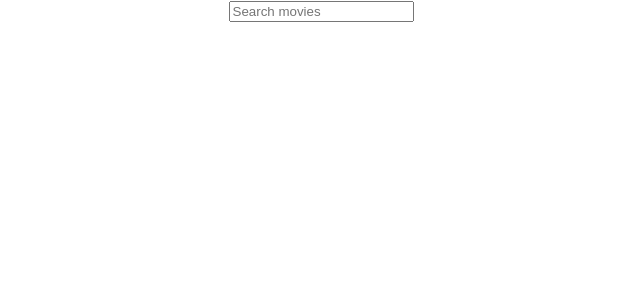
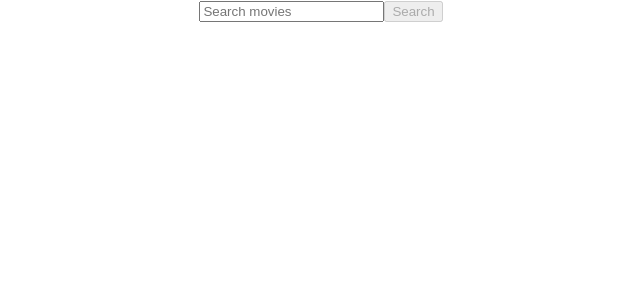
Before and after one commit to Raghav0811/shopify-summer-2021-web-developer-internship, a React (Create React App) app in the folder shoppies/shoppies/: page / in a window 1280 px wide. Shown: the top 300 px of the page, without its empty margins (319-959 px from the left). Built offline with nearby package versions, Linux system fonts and the light colour scheme.

Commit message:
components: add search button next to search on Navbar

```diff
--- a/shoppies/shoppies/src/components/Navbar.js
+++ b/shoppies/shoppies/src/components/Navbar.js
@@ -4,7 +4,7 @@ const Navbar = (props) => {
   return (
     <div className="nb-container">
       <div className="search-bar">
-        <form className="search-form" onSubmit={props.fetchMovies}>
+        <form className="search-form" onSubmit={props.getMovies}>
           <input
             type="search"
             placeholder="Search movies"
@@ -12,6 +12,13 @@ const Navbar = (props) => {
             value={props.query}
             onChange={props.setMovieQuery}
           />
+          <button
+            className="button-search"
+            type="submit"
+            disabled={!props.query.length}
+          >
+            Search
+          </button>
         </form>
       </div>
     </div>
```
Also changed, not shown: 1 other file (tests, documents, lock files or other folders).
